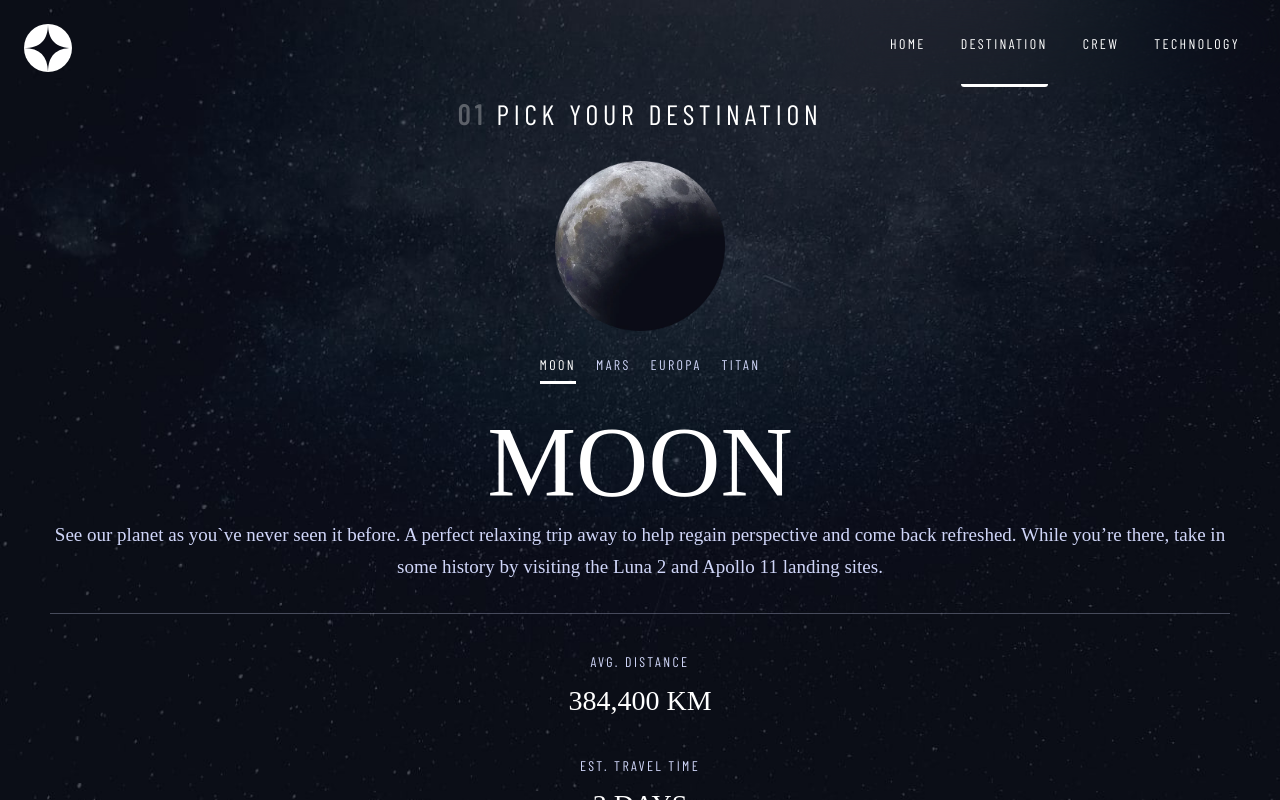
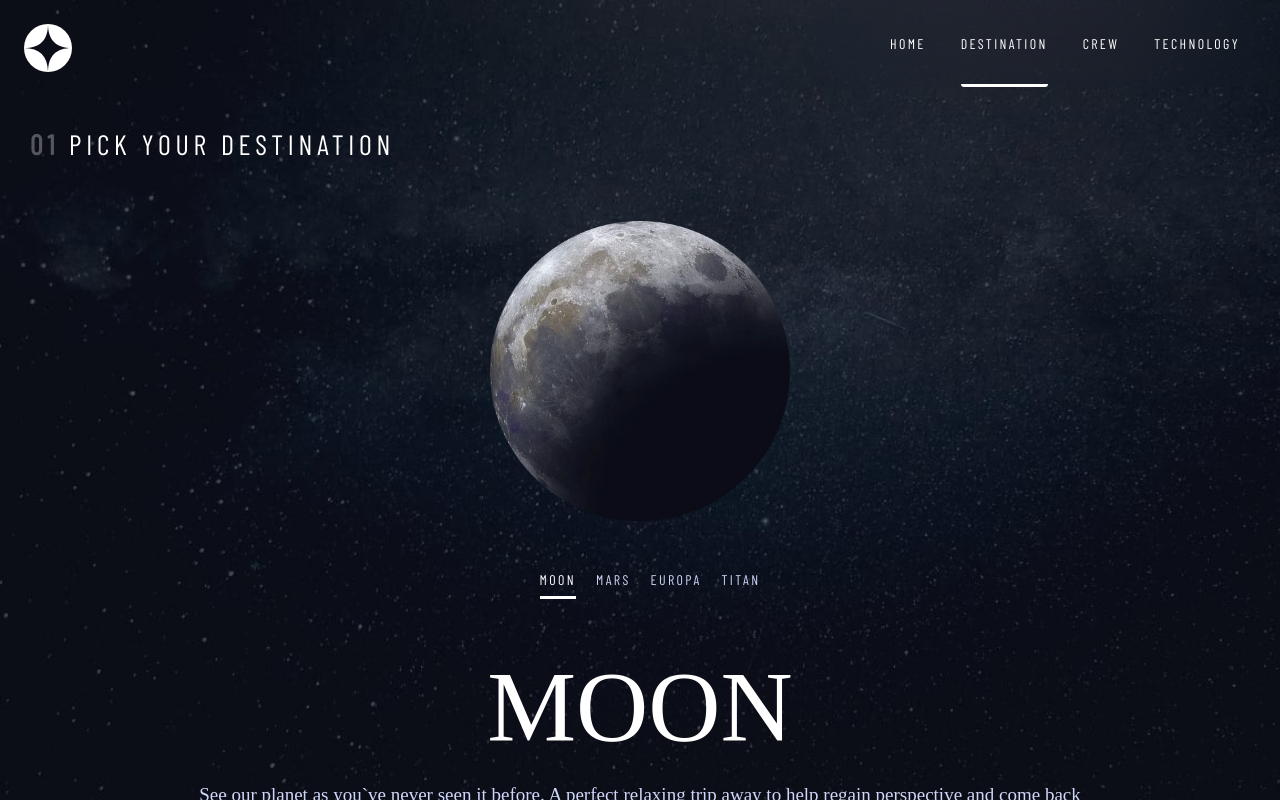
Before and after one commit to KamilKonopski/space-tourism-website-main, a React (Create React App) app: page /destination in a window 1280 px wide. Shown: the top 800 px of the page. Built offline with nearby package versions, Linux system fonts and the light colour scheme; a web font is replaced by a local one.

Commit message:
add styles for tablet

```diff
--- a/src/pages/Destination/Destination.module.css
+++ b/src/pages/Destination/Destination.module.css
@@ -136,15 +136,37 @@
     .destination-page__heading {
         font-size: 2rem;
         letter-spacing: 0.338rem;
+        margin: 4rem 0 6rem 3rem;
+        text-align: start;
+    }
+
+    .destination-page__image-container {
+        height: 30rem;
+        margin-bottom: 4rem;
+        width: 30rem;
     }
 
     .destination-page__name {
         font-size: 8rem;
+        margin: 3rem 0 1.5rem;
     }
 
     .destination-page__description {
         font-size: 1.6rem;
         line-height: 2.8rem;
+        padding: 0 11rem;
+    }
+
+    .destination-page__description::after {
+        margin-top: 4rem;
+    }
+
+    .destination-page__info-container {
+        flex-basis: 30%;
+    }
+
+    .destination-page__info-container:last-child {
+        margin: 1rem 0;
     }
 }
 
```
